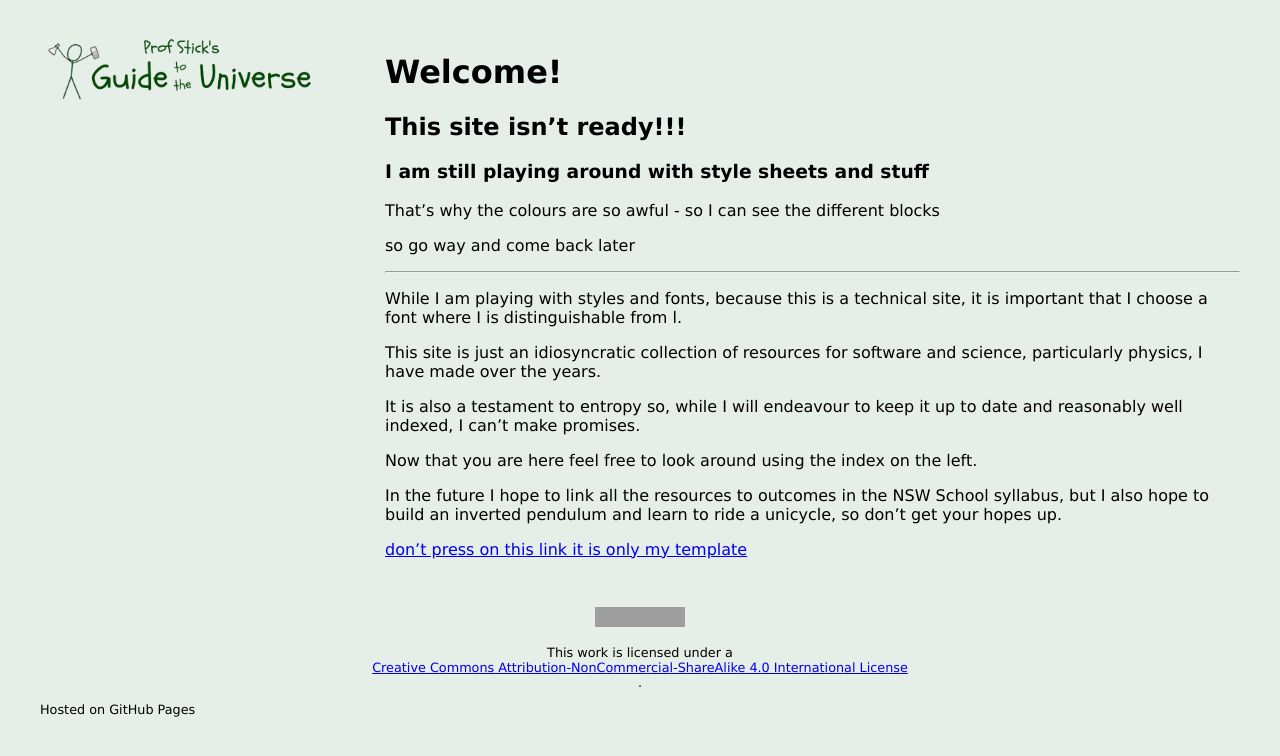
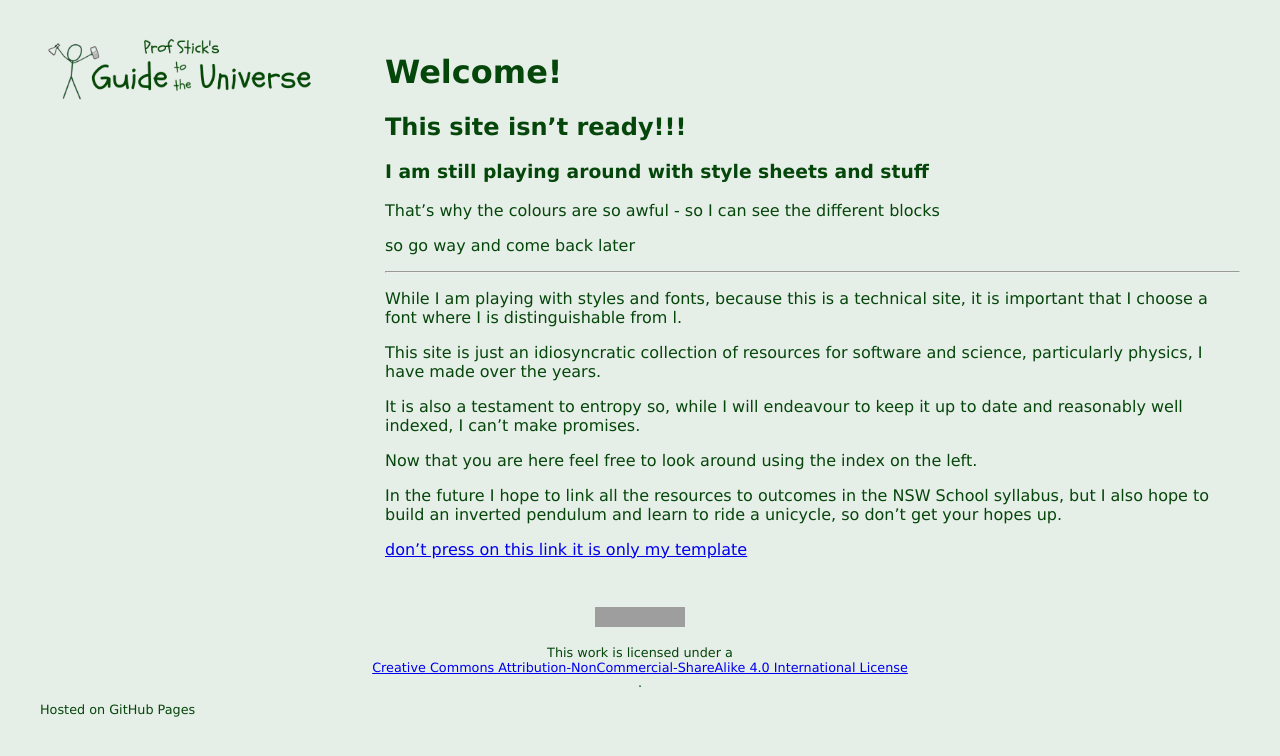
Before and after one commit to ProfStick/ProfStick.github.io, a Jekyll site: the page built from README.md, in a window 1280 px wide. Shown: the top 756 px of the page. Built offline with Jekyll 4.4.1, drawn with Linux system fonts in a browser that asks for light colours; our own code applies the rules of GitHub Pages for plain Markdown files; the repository's description, which GitHub fills in, is left out; grey boxes are pictures that could not be loaded.

Commit message:
Update g2u.css

```diff
--- a/assets/css/g2u.css
+++ b/assets/css/g2u.css
@@ -1,6 +1,7 @@
 body {
   font-family: Verdana, Tahoma, Droid Sans Mono, Helvetica, Geneva, sans-serif;
   background-color: #e6eee8;
+  color: #05460a;
 }
 
 /* use menu on the side format until screen width < 768px */
```
